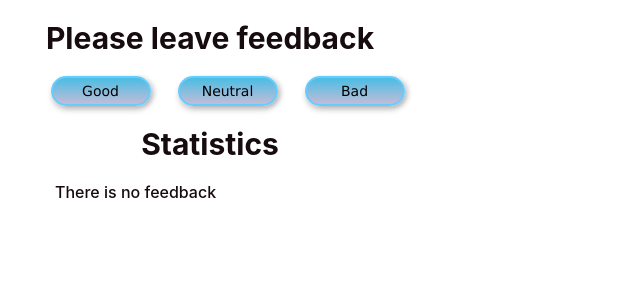
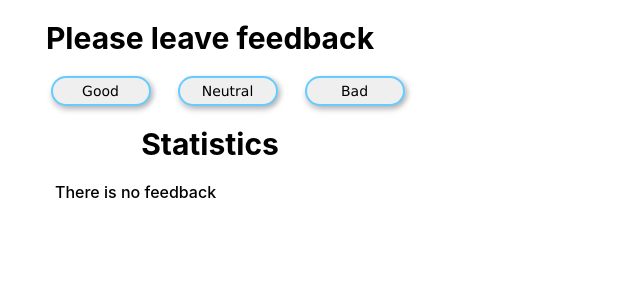
Before and after one commit to Valerii69/goit-react-hw-02-feedback, a React (Create React App) app: page / in a window 1280 px wide. Shown: the top 300 px of the page, without its empty margins (0-640 px from the left). Built offline with nearby package versions, Linux system fonts and the light colour scheme.

Commit message:
fixed styled

```diff
--- a/src/components/FeedbackOptions/FeedbackOptions.styled.js
+++ b/src/components/FeedbackOptions/FeedbackOptions.styled.js
@@ -1,5 +1,5 @@
 import styled from 'styled-components';
-
+import { colors } from '../utils/vars';
 export const OptionsList = styled.ul`
   display: flex;
   justify-content: center;
@@ -16,20 +16,19 @@ export const Button = styled.button`
   font-size: 14px;
   font-style: bold;
   /* background: transparent; */
-  border: 2px solid #66ccff;
+  border: ${colors.border};
   border-radius: 18px;
   outline: 0;
   text-align: center;
   text-decoration: none;
-  background-color: #ccffff;
+  background-color: ${colors.secondColor};
   margin: 0 0.25em;
   padding: 0.25em 1em;
-  background: linear-gradient(0deg, #c2bcd8, #4abde3);
-  box-shadow: 4px 1px 4px rgba(0, 0, 0, 0.12), 0px 4px 4px rgba(0, 0, 0, 0.06),
-    1px 4px 6px rgba(0, 0, 0, 0.16);
-  transition: color cubic-bezier(0.075, 0.82, 0.165, 1), transform 1s;
+  color: ${colors.background};
+  box-shadow: ${colors.boxShadow};
+  transition: ${colors.boxShadow};
   :hover {
-    color: #ccffff;
+    color: ${colors.textSecond};
     font-size: 14px;
     opacity: 0.75;
     transform: scale(1.2);
--- a/src/components/Notification/Notification.styled.js
+++ b/src/components/Notification/Notification.styled.js
@@ -1,9 +1,9 @@
 import styled from 'styled-components';
-
+import { colors } from '../utils/vars';
 export const Message = styled.p`
   margin-left: 55px;
   margin-top: 20px;
-  color: #160b0f;
+  color: ${colors.boxShadow};
   font-size: 16px;
   font-weight: 500;
 `;
--- a/src/components/Section/Section.styled.js
+++ b/src/components/Section/Section.styled.js
@@ -1,12 +1,12 @@
 import styled from 'styled-components';
-
+import { colors } from '../utils/vars';
 export const SectionContainer = styled.section`
   width: 400px;
   height: auto;
 `;
 
 export const Title = styled.h2`
-  color: #160b0f;
+  color: ${colors.boxShadow};
   font-size: 30px;
   margin-top: 20px;
   margin-left: 20px;
--- a/src/components/Statistics/Statistics.styled.js
+++ b/src/components/Statistics/Statistics.styled.js
@@ -1,5 +1,5 @@
 import styled from 'styled-components';
-
+import { colors } from '../utils/vars';
 export const StatisticsList = styled.ul`
   margin-top: 20px;
   margin-left: 55px;
@@ -12,5 +12,5 @@ export const StatisticsList = styled.ul`
 export const StatisticsItem = styled.li`
   font-size: 18px;
   font-weight: 500;
-  color: #160b0f;
+  color: ${colors.boxShadow};
 `;
--- /dev/null
+++ b/src/components/utils/vars.js
@@ -0,0 +1,14 @@
+export const colors = {
+  // borderColor: `#663399`,
+  border: `2px solid #66ccff`,
+  backgroundColor: `#ccffff`,
+  background: `linear-gradient(0deg, #c2bcd8, #4abde3)`,
+  boxShadow: `4px 1px 4px rgba(0, 0, 0, 0.12), 0px 4px 4px rgba(0, 0, 0, 0.06),
+  1px 4px 6px rgba(0, 0, 0, 0.16)`,
+  transition: `color cubic-bezier(0.075, 0.82, 0.165, 1), transform 1s`,
+  colorTextContacts: `#292929`,
+  // secondColor: `#ccffff`,
+  textSecond: `#66ccff`,
+  colorStatistic: `#160b0f`,
+  // textBody: ``,
+};
```
